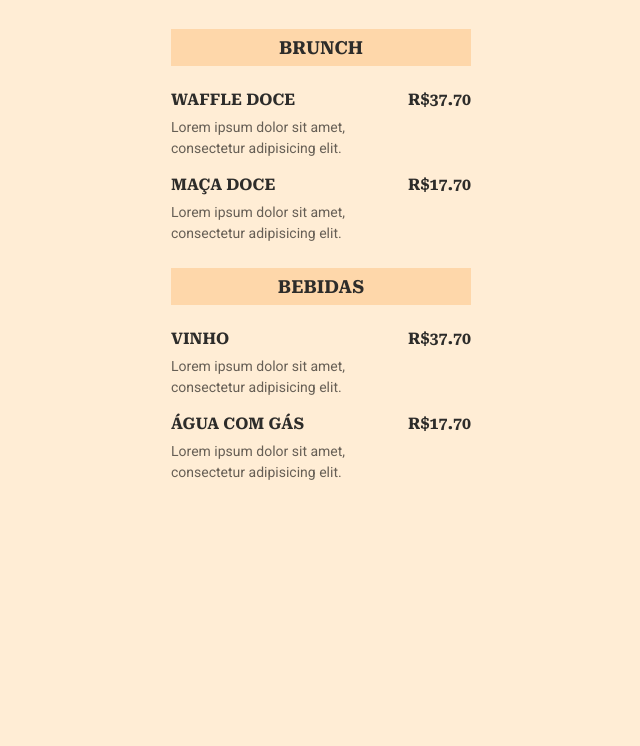
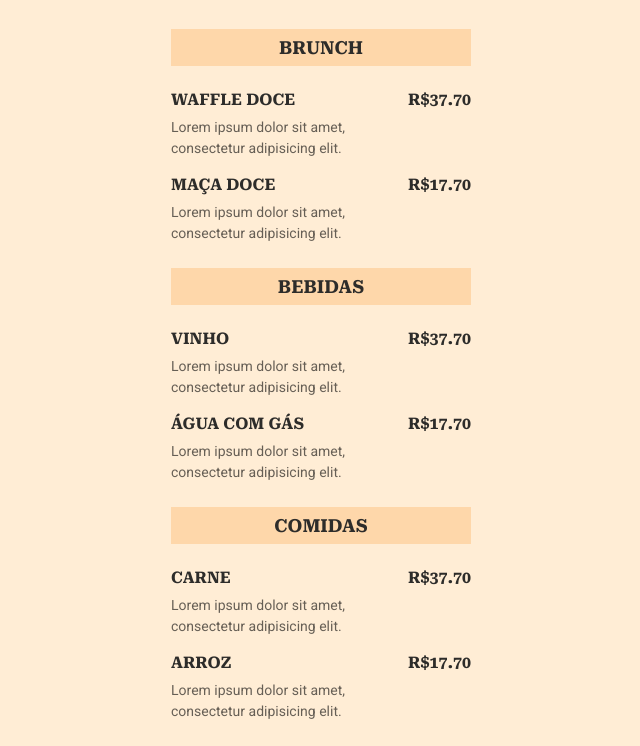
Before and after one commit to diegorafaelvieira/maratona-explorer-3, a plain HTML site: page index.html in a window 1280 px wide. Shown: the part 88-834 px from the top of the page, without its empty margins (319-959 px from the left). Before the commit the page ends 800 px from the top, so only its background shows below. Drawn offline with Linux system fonts and the light colour scheme.

Commit message:
add secao de comidas

```diff
--- a/index.html
+++ b/index.html
@@ -87,5 +87,39 @@
       </ul>
     </section>
 
+    <section>
+      <h2>Comidas</h2>
+
+      <ul>
+        <li>
+          <div class="details">
+            <h3>Carne</h3>
+            <p class="description">
+              Lorem ipsum dolor sit amet, consectetur adipisicing elit.
+            </p>
+          </div>
+
+          <strong class="price">
+            R$37.70
+          </strong>
+        </li>
+
+        <li>
+          <div class="details">
+            <h3>Arroz</h3>
+            <p class="description">
+                Lorem ipsum dolor sit amet, consectetur adipisicing elit.
+            </p>
+          </div>
+
+          <strong class="price">
+            R$17.70
+          </strong>
+        </li>
+
+
+      </ul>
+    </section>
+
   </body>
 </html>
```
